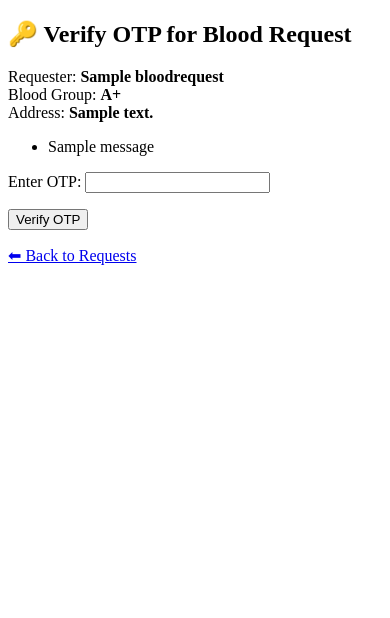
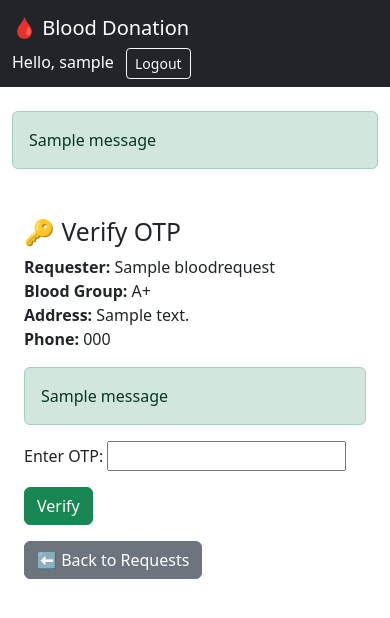
Before and after one commit to kumar1250/blood_donation, a Django app: page /requests/1/verify/ in a window 390 px wide. Shown: the top 618 px of the page. Run offline with Django 5.2, Linux system fonts and the light colour scheme; a user stored in the database is signed in; tables that the repository leaves empty hold one stand-in row (values such as "Sample post"); one stand-in notice (Sample message) is shown.

Commit message:
update the opt sender that send otp+phone number+address and also update chate app it is also send that details in to chat app and one more thing is if requester accept the request and verified the otp then automatecally delete the request in request list

```diff
--- a/blood_requests/templates/blood_requests/request_list.html
+++ b/blood_requests/templates/blood_requests/request_list.html
@@ -1,5 +1,4 @@
 {% extends "base.html" %}
-
 {% block title %}Blood Requests{% endblock %}
 
 {% block content %}
@@ -11,8 +10,9 @@
         {% for r in requests %}
             <li class="list-group-item">
                 <strong>{{ r.name }}</strong> - {{ r.blood_group }}<br>
-                Address: {{ r.address }}<br>
-                {% if r.reason %} Reason: {{ r.reason }}<br>{% endif %}
+                📍 Address: {{ r.address }}<br>
+                📞 Phone: {{ r.phone }}<br>
+                {% if r.reason %}📝 Reason: {{ r.reason }}<br>{% endif %}
                 <a href="{% url 'accept_request' r.id %}" class="btn btn-sm btn-primary mt-1">Accept</a>
                 <a href="{% url 'verify_otp' r.id %}" class="btn btn-sm btn-warning mt-1">Verify OTP</a>
             </li>
--- a/blood_requests/templates/blood_requests/verify_otp.html
+++ b/blood_requests/templates/blood_requests/verify_otp.html
@@ -1,35 +1,29 @@
-<!DOCTYPE html>
-<html lang="en">
-<head>
-    <meta charset="UTF-8">
-    <meta name="viewport" content="width=device-width, initial-scale=1.0">
-    <title>Verify OTP</title>
-</head>
-<body>
-    <h2>🔑 Verify OTP for Blood Request</h2>
+{% extends "base.html" %}
+{% block title %}Verify OTP{% endblock %}
+
+{% block content %}
+<div class="container mt-5" style="max-width: 500px;">
+    <h2>🔑 Verify OTP</h2>
 
     <p>
-        Requester: <strong>{{ br.name }}</strong><br>
-        Blood Group: <strong>{{ br.blood_group }}</strong><br>
-        Address: <strong>{{ br.address }}</strong>
+        <strong>Requester:</strong> {{ br.name }} <br>
+        <strong>Blood Group:</strong> {{ br.blood_group }} <br>
+        <strong>Address:</strong> {{ br.address }} <br>
+        <strong>Phone:</strong> {{ br.phone }}
     </p>
 
     {% if messages %}
-        <ul>
-            {% for message in messages %}
-                <li {% if message.tags %}class="{{ message.tags }}"{% endif %}>
-                    {{ message }}
-                </li>
-            {% endfor %}
-        </ul>
+        {% for message in messages %}
+            <div class="alert alert-{{ message.tags }}">{{ message }}</div>
+        {% endfor %}
     {% endif %}
 
     <form method="post">
         {% csrf_token %}
         {{ form.as_p }}
-        <button type="submit">Verify OTP</button>
+        <button type="submit" class="btn btn-success">Verify</button>
     </form>
 
-    <p><a href="{% url 'request_list' %}">⬅ Back to Requests</a></p>
-</body>
-</html>
+    <p class="mt-3"><a href="{% url 'request_list' %}" class="btn btn-secondary">⬅ Back to Requests</a></p>
+</div>
+{% endblock %}
--- a/blood_requests/views.py
+++ b/blood_requests/views.py
@@ -1,3 +1,4 @@
+# blood_requests/views.py
 import random
 from datetime import timedelta
 from django.utils import timezone
@@ -9,7 +10,8 @@ from django.contrib.auth.decorators import login_required
 from django.contrib.auth import get_user_model
 
 from .models import BloodRequest, Notification
-from .forms import BloodRequestForm, OTPForm  # ✅ only import the correct forms
+from .forms import BloodRequestForm, OTPForm
+from chat.models import ChatMessage   # ✅ Import your chat model
 
 User = get_user_model()
 
@@ -19,13 +21,12 @@ def _generate_otp():
     return f"{random.randint(100000, 999999):06d}"
 
 
-# ✅ Create blood request
-
 # ✅ List all requests
 @login_required
 def request_list(request):
     requests = BloodRequest.objects.all().order_by("-created_at")
     return render(request, "blood_requests/request_list.html", {"requests": requests})
+
 
 @login_required
 def create_request(request):
@@ -34,14 +35,14 @@ def create_request(request):
         form = BloodRequestForm(request.POST)
         if form.is_valid():
             br = form.save(commit=False)
-            br.requester = request.user  # ✅ Assign logged-in user
+            br.requester = request.user
             br.save()
             messages.success(request, "✅ Blood request created successfully!")
             return redirect("request_list")
     return render(request, "blood_requests/request_form.html", {"form": form})
 
 
-# ✅ Accept a request (send OTP)
+# ✅ Accept a request (send OTP + phone + address + share to chat)
 @login_required
 def accept_request(request, request_id):
     br = get_object_or_404(BloodRequest, id=request_id)
@@ -54,23 +55,38 @@ def accept_request(request, request_id):
     br.otp_verified = False
     br.save()
 
-    # Send OTP email
+    # Build message
     subject = "Your Blood Request OTP (verify to confirm donor)"
     message = (
         f"Hello {br.name},\n\n"
-        f"{request.user.username} has accepted to be a donor for your request.\n"
-        f"Please verify using this OTP: {otp}\n\n"
+        f"{request.user.username} has accepted to be a donor for your request.\n\n"
+        f"📌 OTP: {otp}\n"
+        f"📞 Donor Phone: {getattr(request.user, 'phone', 'N/A')}\n"
+        f"🏠 Donor Address: {getattr(request.user, 'address', 'N/A')}\n\n"
         f"Regards,\nBlood Donation Team"
     )
+
+    # Send OTP email
     try:
         send_mail(subject, message, settings.DEFAULT_FROM_EMAIL, [br.email])
-        messages.info(request, "📧 OTP has been sent to the requester email.")
+        messages.info(request, "📧 OTP + donor details have been sent to the requester email.")
     except Exception as e:
         messages.error(request, f"Email sending failed: {e}")
+
+    # ✅ Also send same message into chat
+    try:
+        ChatMessage.objects.create(
+            sender=request.user,
+            receiver=br.requester,
+            message=f"🔑 OTP: {otp}\n📞 Phone: {getattr(request.user, 'phone', 'N/A')}\n🏠 Address: {getattr(request.user, 'address', 'N/A')}"
+        )
+    except Exception as e:
+        print("Chat save error:", e)
 
     return redirect("verify_otp", request_id=br.id)
 
 
+# ✅ Verify OTP
 # ✅ Verify OTP
 @login_required
 def verify_otp(request, request_id):
@@ -88,6 +104,7 @@ def verify_otp(request, request_id):
                 and br.otp_created_at
                 and timezone.now() - br.otp_created_at <= timedelta(minutes=15)
             ):
+                # ✅ OTP is correct → delete request after confirming
                 br.otp_verified = True
                 br.save()
 
@@ -118,7 +135,10 @@ def verify_otp(request, request_id):
                     for u in same_users:
                         Notification.objects.create(user=u, message=notif_msg)
 
-                messages.success(request, "✅ OTP verified and donor confirmed.")
+                # ✅ Delete the request after success
+                br.delete()
+
+                messages.success(request, "✅ OTP verified, donor confirmed & request closed.")
                 return redirect("request_list")
             else:
                 messages.error(request, "❌ Invalid or expired OTP.")
--- a/chat/templates/chat/chat.html
+++ b/chat/templates/chat/chat.html
@@ -1,4 +1,4 @@
-{% extends "base.html" %}
+{% extends "chat/base.html" %}
 {% block title %}Chat with {{ other_user.username }}{% endblock %}
 
 {% block content %}
@@ -8,12 +8,12 @@
     {% for msg in messages %}
         {% if msg.sender == user %}
             <div class="text-end mb-2">
-        <span class="badge bg-primary">{{ msg.message }}</span><br>
+                <span class="badge bg-primary">{{ msg.message|linebreaksbr }}</span><br>
                 <small class="text-muted">{{ msg.timestamp }}</small>
             </div>
         {% else %}
             <div class="text-start mb-2">
-        <span class="badge bg-secondary">{{ msg.message }}</span><br>
+                <span class="badge bg-secondary">{{ msg.message|linebreaksbr }}</span><br>
                 <small class="text-muted">{{ msg.timestamp }}</small>
             </div>
         {% endif %}
```
Lines whose indentation alone changed are shown as unchanged.
